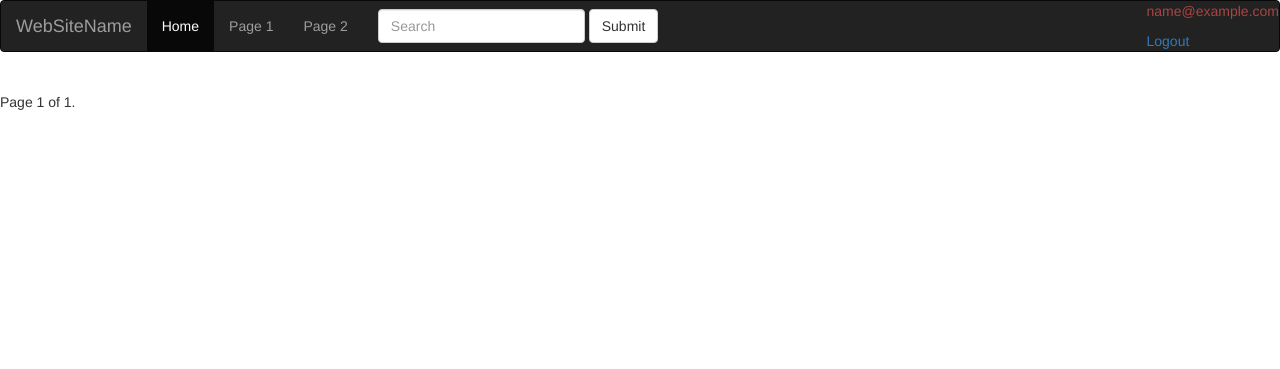
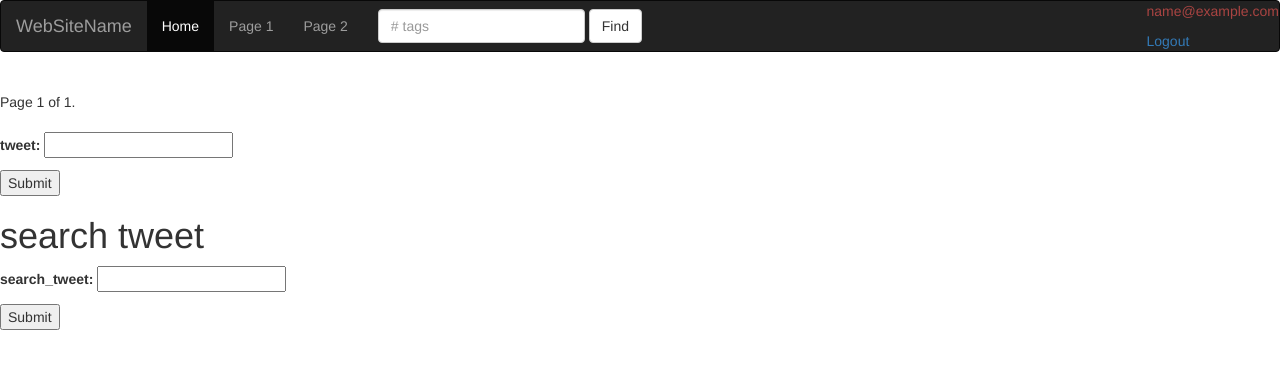
Before and after one commit to shubhamkumar252083/twitter_clone, a Django app: page /user/UserTweets/ in a window 1280 px wide. Shown: the top 369 px of the page. Run offline with Django 4.2, Linux system fonts and the light colour scheme; the visitor is signed in with stand-in values (Sample User, id 1); data that the repository does not hold is empty; some libraries are stand-ins or nearby versions.

Commit message:
added edit & search & tweet need to add backend

```diff
--- a/templates/navbar.html
+++ b/templates/navbar.html
@@ -17,11 +17,11 @@
       <li><a href="#">Page 1</a></li>
       <li><a href="#">Page 2</a></li>
     </ul>
-    <form class="navbar-form navbar-left" action="">
+    <form method="get" class="navbar-form navbar-left" action="{% url 'HashTags' %}">
       <div class="form-group">
-        <input type="text" class="form-control" placeholder="Search">
+        <input type="text" class="form-control" placeholder="# tags" name="search_term" id="search_term" value="{{ search_term }}">
       </div>
-      <button type="submit" class="btn btn-default" class="text-danger">Submit</button>
+      <button type="submit" class="btn btn-default" class="text-danger">Find</button>
     </form>
     {% if user_email %}
     <div class="navbar-right text-danger">
--- a/templates/user/user_tweets.html
+++ b/templates/user/user_tweets.html
@@ -9,6 +9,7 @@
         {{ tweet.id }} ==> {{ tweet.tweet }}
         <br>Created at -
         <strong>{{ tweet.created_datetime }}</strong>
+        <a href="{% url 'UserEditTweet' tweet.id %}">Edit</a>
       </li>
     </ul>
 {% endfor %}
@@ -32,4 +33,20 @@
   </span>
 </div>
 
+
+<form method="post" action="{% url 'UserTweets' %}">
+  {% csrf_token %}
+  {{ add_tweet.as_p }}
+  <button type="submit">Submit</button>
+</form>
+
+<h1>search tweet</h1>
+<form method="post" action="{% url 'UserTweets' %}">
+  {% csrf_token %}
+  {{ search_tweet.as_p }}
+  <button type="submit">Submit</button>
+</form>
+
+
+
 {% endblock %}
--- a/user/forms.py
+++ b/user/forms.py
@@ -12,3 +12,22 @@ class LoginForm(forms.Form):
         widget=forms.PasswordInput(
             attrs={'class': 'form-control', 'placeholder': 'Your Password'})
         )
+
+
+class AddTweetForm(forms.Form):
+    tweet = forms.CharField(
+        max_length = 200,
+        label='tweet'
+        )
+
+class SearchTweetForm(forms.Form):
+    search_tweet = forms.CharField(
+        max_length = 200,
+        label='search_tweet'
+        )
+
+class EditTweetForm(forms.Form):
+    edit_tweet = forms.CharField(
+        max_length = 200,
+        label='edit_tweet'
+        )
--- a/user/urls.py
+++ b/user/urls.py
@@ -1,7 +1,7 @@
 from django.contrib import admin
 from django.urls import path, include
 from django.http import HttpResponse
-from .views import UserLoginView, UserTweets, CustomLogoutView, MyDetail
+from .views import *
 
 
 
@@ -14,5 +14,7 @@ urlpatterns = [
     path('logout/', CustomLogoutView.as_view(), name="logout"),
     path('UserTweets/', UserTweets.as_view(), name="UserTweets"),
     path('MyDetail/', MyDetail.as_view(), name="MyDetail"),
+    path('HashTags/', HashTags.as_view(), name="HashTags"),
+    path('UserEditTweet/<int:tweet_id>/', UserEditTweet.as_view(), name='UserEditTweet'),
 
 ]
--- a/user/views.py
+++ b/user/views.py
@@ -2,14 +2,16 @@ from django.contrib.auth import login, authenticate
 from rest_framework.views import APIView
 from django.http import HttpResponse
 from django.views import View
-from django.shortcuts import render, redirect
-from .forms import LoginForm
+from django.shortcuts import render, redirect, get_object_or_404
+from .forms import *
 from django.utils.decorators import method_decorator
 from database.models import Tweet, CommentsAndStatus
 from django.contrib.auth.decorators import login_required
 from django.utils.decorators import method_decorator
 from django.contrib.auth import logout
 from django.core.paginator import Paginator, EmptyPage, PageNotAnInteger
+from django.db.models import Count
+
 
 class UserLoginView(View):
 
@@ -54,7 +56,20 @@ class UserTweets(View):
         # print(len(tweets))
         # return HttpResponse(f"<h1>{user_data.id}</h1>")
         # print(f'tweet_10 ==> {tweet_10}')
-        return render(request, 'user/user_tweets.html', context={'tweets': tweet_10, "user_email": user_data.email})
+        return render(request, 'user/user_tweets.html', context={'tweets': tweet_10, "user_email": user_data.email, "add_tweet":AddTweetForm(), "search_tweet":SearchTweetForm()})
+
+    def post(self,request):
+        print(f'data ==> {request.POST}')
+        form = AddTweetForm(request.POST)
+        search_form = SearchTweetForm(request.POST)
+        if form.is_valid():
+            tweet = form.cleaned_data.get("tweet")
+            Tweet.objects.create(tweet=tweet, user_id = request.user)
+            return redirect("UserTweets")
+
+        elif search_form.is_valid():
+            return HttpResponse("search_form")
+        return HttpResponse("failed to create <Tweet>")
 
 
 @method_decorator(login_required(login_url='login'), name='dispatch')
@@ -67,10 +82,43 @@ class CustomLogoutView(View):
 
 @method_decorator(login_required(login_url='login'), name='dispatch')
 class MyDetail(View):
+
     def get(self, request, *args, **kwargs):
         user_data = request.user
         tweet_counts = Tweet.objects.filter(user_id=user_data).count()
-        comments_on_tweet_count = CommentsAndStatus.objects.filter(user_id=user_data).values("status").annotate(count=models.Count('status'))
+        '''
+        select count(*), status  from comments_n_status where user_id = 1 group by status
+        '''
+        comments_on_tweet_count = CommentsAndStatus.objects.filter(user_id=user_data).values('status').annotate(count=Count('id'))
         print(f'comments_on_tweet_count ==> {comments_on_tweet_count}')
 
         return HttpResponse("ok")
+
+
+
+@method_decorator(login_required(login_url='login'), name='dispatch')
+class UserEditTweet(View):
+
+    def post(self, request, tweet_id):
+        form = EditTweetForm(request.POST)
+        obj = get_object_or_404(Tweet, id=tweet_id)
+        if form.is_valid() and obj.user_id.id is request.user.id:
+            # Save the updated data to the database
+            return HttpResponse("edit form is valid")
+        return HttpResponse("this is not your tweet")
+
+    def get(self, request, tweet_id):
+        obj = get_object_or_404(Tweet, id=tweet_id)
+        if obj.user_id.id is request.user.id:
+            form = EditTweetForm(initial={'edit_tweet': obj.tweet})
+            return render(request, 'user/edit_tweet.html', {'form': form, 'object_id': tweet_id})
+        return HttpResponse("this is not your tweet")
+
+
+
+# @method_decorator(login_required(login_url='login'), name='dispatch')
+class HashTags(View):
+    def get(self, request, *args, **kwargs):
+        search_term = request.GET.get('search_term', '')
+        print(f'search_term ==> {search_term}')
+        return HttpResponse("ok")
```
Also changed, not shown: templates/user/edit_tweet.html (added, +11 -0 lines).
